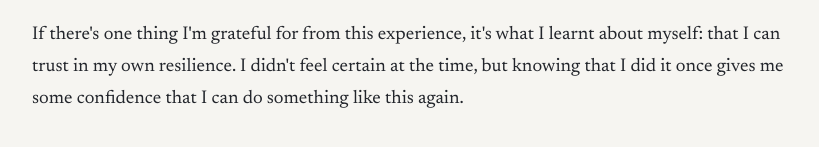
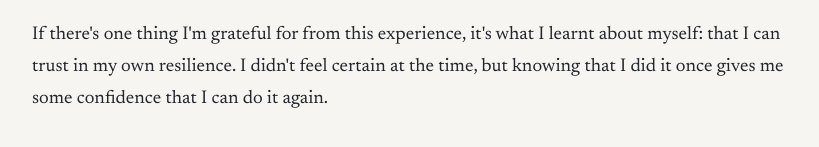
Before and after one commit to abigailvolante/abigailvolante.github.io, a plain HTML site: page writing/what-finishing-my-degree-was-actually-like.html in a window 1280 px wide. Shown: the part 1769-1916 px from the top of the page, without its empty margins (228-1047 px from the left). Drawn offline with Linux system fonts and the light colour scheme.

Commit message:
change text

```diff
--- a/writing/what-finishing-my-degree-was-actually-like.html
+++ b/writing/what-finishing-my-degree-was-actually-like.html
@@ -110,8 +110,7 @@
   <p>If there's one thing I'm grateful for from this experience,
     it's what I learnt about myself: that I can trust in my own
     resilience. I didn't feel certain at the time, but knowing
-    that I did it once gives me some confidence that I can do something like this
-    again.
+    that I did it once gives me some confidence that I can do it again.
   </p>
 
 </main>
```
